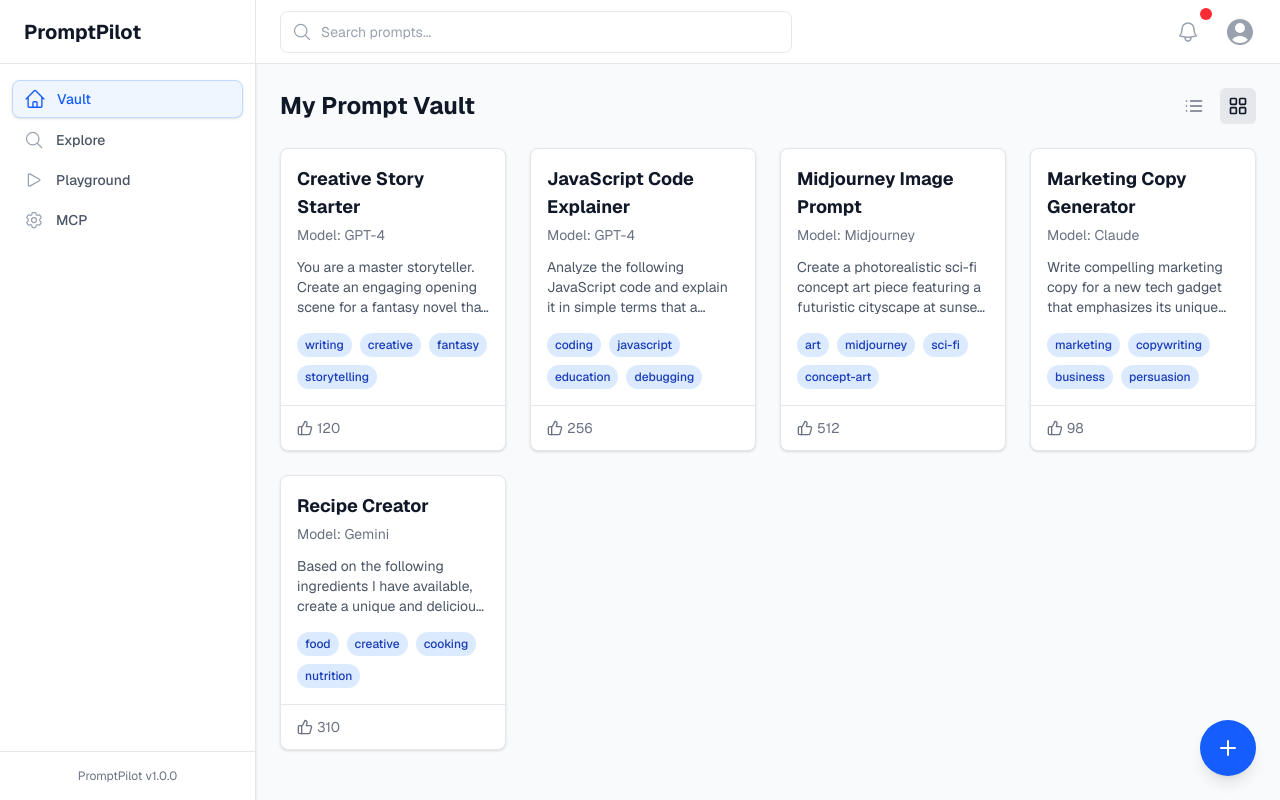
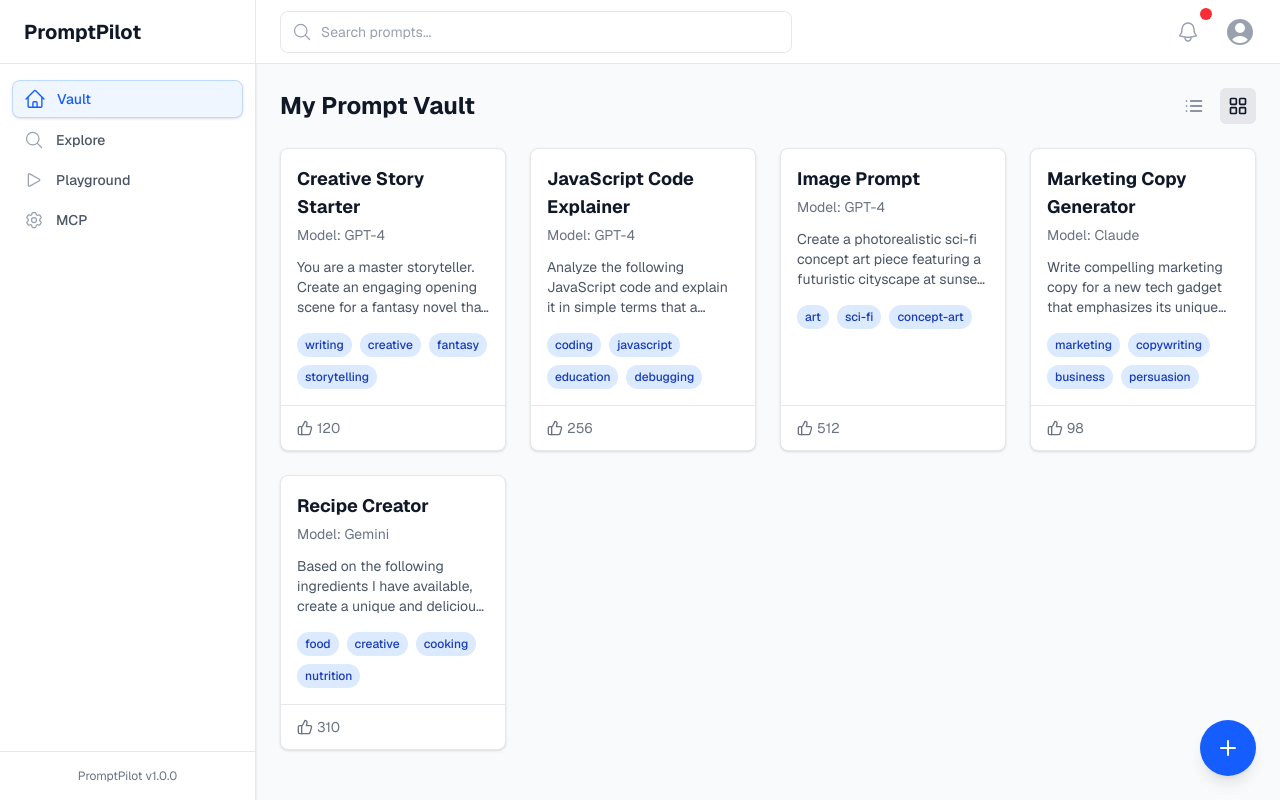
Before and after one commit to DavidWangwjh/prompt-pilot, a Next.js app: page /dashboard in a window 1280 px wide. Built offline with nearby package versions, Linux system fonts and the light colour scheme.

Commit message:
removed extra model

```diff
--- a/src/components/views/ExploreView.tsx
+++ b/src/components/views/ExploreView.tsx
@@ -10,10 +10,10 @@ const publicPrompts = [
       id: 101,
       title: 'Epic Landscape Generator',
       content: 'Create a breathtaking fantasy landscape that combines multiple biomes in a single scene. Include a majestic mountain range with snow-capped peaks, a lush forest valley with a winding river, ancient ruins partially covered in vegetation, and a mystical floating island with cascading waterfalls. The lighting should be dramatic with golden hour rays breaking through storm clouds, creating atmospheric perspective and depth. Include fantastical elements like glowing crystals, ethereal mist, and wildlife that fits the environment.',
-      tags: ['art', 'midjourney', 'landscape', 'fantasy'],
+      tags: ['art', 'landscape', 'fantasy'],
       likes: 1800,
       comments: 250,
-      model: 'Midjourney'
+      model: 'GPT-4'
     },
     {
       id: 102,
@@ -143,9 +143,9 @@ const publicPrompts = [
     }
 ];
 
-// Filter out Midjourney and sort tags alphabetically
-const allTags = [...new Set(publicPrompts.flatMap(p => p.tags))].filter(tag => tag !== 'midjourney').sort();
-const allModels = [...new Set(publicPrompts.map(p => p.model))].filter(model => model !== 'Midjourney');
+// sort tags alphabetically
+const allTags = [...new Set(publicPrompts.flatMap(p => p.tags))].sort();
+const allModels = [...new Set(publicPrompts.map(p => p.model))];
 
 const FilterSection = ({ title, children }: { title: string, children: React.ReactNode }) => (
     <div className="py-4 border-b border-gray-100 last:border-b-0">
--- a/src/components/views/VaultView.tsx
+++ b/src/components/views/VaultView.tsx
@@ -6,7 +6,7 @@ import PromptCard from '@/components/PromptCard';
 import { clsx } from 'clsx';
 import { useDashboard, Prompt } from '@/context/DashboardContext';
 
-const availableModels = ['GPT-4', 'GPT-3.5', 'Claude', 'Gemini', 'Midjourney', 'DALL-E'];
+const availableModels = ['GPT-4', 'GPT-3.5', 'Claude', 'Gemini', 'DALL-E'];
 
 export default function VaultView() {
   const { prompts, addPrompt, updatePrompt, globalSearchTerm } = useDashboard();
@@ -138,7 +138,7 @@ export default function VaultView() {
     }
 
     // Model-specific tags
-    if (newPrompt.model === 'Midjourney' || newPrompt.model === 'DALL-E') {
+    if (newPrompt.model === 'DALL-E') {
       generatedTags.push('image-generation');
     }
     if (newPrompt.model === 'GPT-4' || newPrompt.model === 'Claude') {
--- a/src/context/DashboardContext.tsx
+++ b/src/context/DashboardContext.tsx
@@ -35,12 +35,12 @@ const initialPrompts: Prompt[] = [
   },
   {
     id: 3,
-    title: 'Midjourney Image Prompt',
+    title: 'Image Prompt',
     content: 'Create a photorealistic sci-fi concept art piece featuring a futuristic cityscape at sunset. The city should have towering glass and steel skyscrapers with holographic advertisements, flying vehicles weaving between buildings, and neon lights reflecting in puddles on the street. Include detailed atmospheric effects like lens flares, volumetric lighting, and a dramatic sky with storm clouds. The style should be cinematic and highly detailed, with a color palette of deep blues, purples, and warm oranges.',
-    tags: ['art', 'midjourney', 'sci-fi', 'concept-art'],
+    tags: ['art', 'sci-fi', 'concept-art'],
     likes: 512,
     comments: 89,
-    model: 'Midjourney'
+    model: 'GPT-4'
   },
   {
     id: 4,
--- a/src/lib/prompts.ts
+++ b/src/lib/prompts.ts
@@ -2,7 +2,7 @@ export const prompts = [
   // Existing Prompts (ID changed to string)
   { id: 'creative_story_starter', title: 'Creative Story Starter', description: 'A prompt to generate an engaging opening for a fantasy novel.', content: 'Write an engaging opening for a fantasy novel.', tags: ['writing', 'creative', 'fantasy'], likes: 120, comments: 15, model: 'GPT-4' },
   { id: 'js_code_explainer', title: 'JavaScript Code Explainer', description: 'Explains a complex piece of JavaScript code in simple terms.', content: 'Explain the following JavaScript code in simple terms: {{code}}', tags: ['coding', 'javascript', 'education'], likes: 256, comments: 42, model: 'GPT-4' },
-  { id: 'midjourney_image_prompt', title: 'Midjourney Image Prompt', description: 'Generates a detailed prompt for creating photorealistic sci-fi concept art.', content: 'Generate a detailed prompt for Midjourney to create photorealistic sci-fi concept art of {{subject}}.', tags: ['art', 'midjourney', 'sci-fi'], likes: 512, comments: 89, model: 'Midjourney' },
+  { id: 'image_prompt', title: 'Image Prompt', description: 'Generates a detailed prompt for creating photorealistic sci-fi concept art.', content: 'Generate a detailed prompt for GPT to create photorealistic sci-fi concept art of {{subject}}.', tags: ['art', 'sci-fi'], likes: 512, comments: 89, model: 'GPT-4' },
   { id: 'marketing_copy_generator', title: 'Marketing Copy Generator', description: 'Creates compelling ad copy for a new tech gadget.', content: 'Create compelling ad copy for a new tech gadget: {{product_name}}.', tags: ['marketing', 'copywriting'], likes: 98, comments: 23, model: 'Claude' },
   { id: 'recipe_creator', title: 'Recipe Creator', description: 'Generates a unique recipe based on a list of available ingredients.', content: 'Generate a unique recipe based on the following ingredients: {{ingredients}}.', tags: ['food', 'creative'], likes: 310, comments: 55, model: 'Gemini' },
 
```
